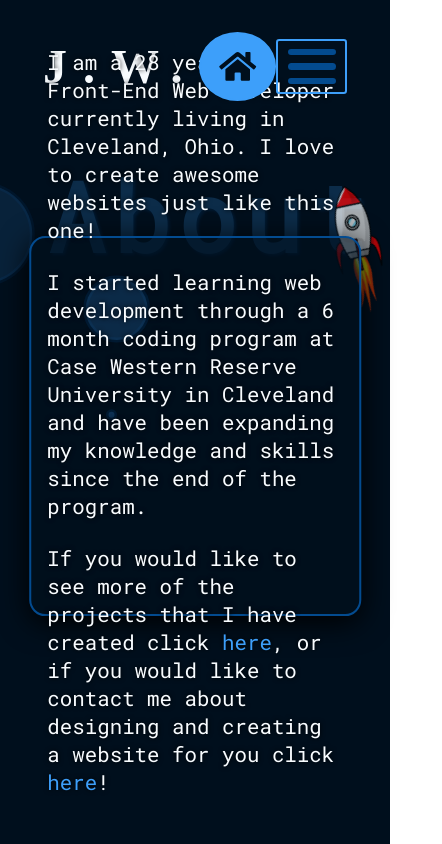
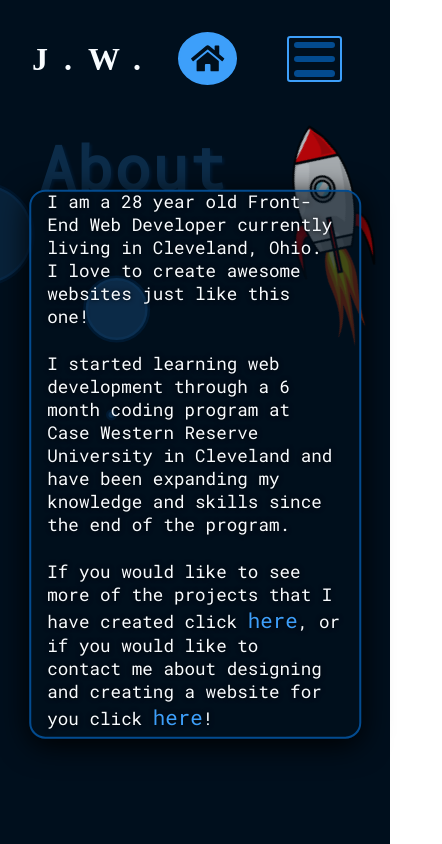
Before and after one commit to J-Whisler/iDesign-jw, a React (Create React App) app: page /about in a window 390 px wide. Shown: the top 844 px of the page, 442 px wide, since content can reach past the window. Built offline with nearby package versions, Linux system fonts and the light colour scheme; a web font is replaced by a local one.

Commit message:
mobile stylings for all pages/components

```diff
--- a/src/components/BottomLinkBar/BottomLinkBar.jsx
+++ b/src/components/BottomLinkBar/BottomLinkBar.jsx
@@ -1,5 +1,4 @@
 import React from "react";
-import { Link } from "react-router-dom";
 import ProjectsButton from "../ProjectsButton/ProjectsButton";
 import SkillsButton from "../SkillsButton/SkillsButton";
 import "./BottomLinkBar.scss";
--- a/src/components/ContactForm/ContactForm.scss
+++ b/src/components/ContactForm/ContactForm.scss
@@ -20,10 +20,16 @@
             font-family: $main-font;
             font-size: 1.5rem;
             margin-bottom: 0.5rem;
+            @media (max-width: 450px) {
+                font-size: 1.2rem;
+            }
 
             .icon {
                 font-size: 1.7rem;
                 margin-left: -1rem;
+                @media (max-width: 450px) {
+                    margin-left: -0.5rem;
+                }
             }
 
         }
--- a/src/components/HomeButton/HomeButton.scss
+++ b/src/components/HomeButton/HomeButton.scss
@@ -22,4 +22,11 @@
             box-shadow: 0 0 20px $accent-color;
         }
     }
+    @media (max-width: 450px) {
+        margin-left: 0;
+        .icon {
+            font-size: 3.3rem;
+            padding: 0.6rem 0.2rem;
+        }
+    }
 }
--- a/src/components/Logo/Logo.scss
+++ b/src/components/Logo/Logo.scss
@@ -7,5 +7,12 @@
         font-size: 3rem;
         font-family: $accent-font;
         letter-spacing: 1rem;
+
+    }
+    @media (max-width: 450px) {
+        margin-left: 0;
+        .logo {
+            font-size: 2rem;
+        }
     }
 }
--- a/src/components/MobileBurgerButton/MobileBurgerButton.scss
+++ b/src/components/MobileBurgerButton/MobileBurgerButton.scss
@@ -23,4 +23,10 @@
             margin-bottom: 0.5rem;
         }
     }
+    @media (max-width: 450px) {
+        padding: 0.2rem 0.3rem;
+        .mobileBurgerButton__containerLine {
+            padding: 0.2rem 1.3rem;
+        }
+    }
 }
--- a/src/components/PageTitle/PageTitle.scss
+++ b/src/components/PageTitle/PageTitle.scss
@@ -18,4 +18,10 @@
         left: 12%;
         letter-spacing: 0.5rem;
     }
+    @media (max-width: 450px) {
+        top: 15%;
+        font-size: 2.5rem;
+        letter-spacing: 0.1rem;
+        left: 10%;
+    }
 }
--- a/src/pages/AboutMe/AboutMe.jsx
+++ b/src/pages/AboutMe/AboutMe.jsx
@@ -18,13 +18,10 @@ const AboutMe = () => {
   const ContentBoxAnimation = {
     hidden: {
       opacity: 0,
-      height: 0,
-      width: 0,
     },
     show: {
       opacity: 1,
-      height: "50vh",
-      width: "55vw",
+
       transition: {
         type: "spring",
         stiffness: 50,
@@ -36,13 +33,10 @@ const AboutMe = () => {
   const ContentBoxMobileAnimation = {
     hidden: {
       opacity: 0,
-      height: 0,
-      width: 0,
     },
     show: {
       opacity: 1,
-      height: "45vh",
-      width: "85vw",
+
       transition: {
         type: "spring",
         stiffness: 50,
--- a/src/pages/AboutMe/AboutMe.scss
+++ b/src/pages/AboutMe/AboutMe.scss
@@ -33,6 +33,13 @@
         @media (max-width: 820px) {
             left: 80%;
             top: 25%;
+            img {
+                width: 120%;
+            }
+        }
+        @media (max-width: 8450px) {
+            left: 65%;
+            top: 20%;
             img {
                 width: 120%;
             }
@@ -78,6 +85,8 @@
         @media (max-width: 820px) {
 
             top: 50.5%;
+            height: 45vh;
+            width: 85vw;
 
             .aboutMe__contentBoxText {
                 margin: -2rem 0;
@@ -87,10 +96,21 @@
             }
 
         }
+
+        @media (max-width: 450px) {
+            height: 65vh;
+            width: 85vw;
+            top: 55%;
+            .aboutMe__contentBoxText {
+                .aboutMe__paragraph {
+                    font-size: 1.1rem;
+                }
+            }
+        }
     }
-    // @media (max-width: 820px) {
-    //     // width: 85vw;
-    //     // height: 70vh;
-    //     height: 110vh;
-    // }
+    @media (max-width: 450px) {
+        // width: 85vw;
+        // height: 70vh;
+        height: 120vh;
+    }
 }
--- a/src/pages/ContactMe/ContactMe.scss
+++ b/src/pages/ContactMe/ContactMe.scss
@@ -46,5 +46,15 @@
                 }
             }
         }
+        @media (max-width: 820px) {
+
+            top: 57%;
+            .contactMe__contentBoxLeft {
+                .contactMe__contentBoxLeftImage {
+                    width: 50%;
+
+                }
+            }
+        }
     }
 }
--- a/src/pages/MyProjects/MyProjects.scss
+++ b/src/pages/MyProjects/MyProjects.scss
@@ -28,5 +28,11 @@
             top: 60.5%;
 
         }
+        @media (max-width: 450px) {
+            // width: 85vw;
+            // height: 65vh;
+            top: 57%;
+
+        }
     }
 }
--- a/src/pages/MySkills/MySkills.scss
+++ b/src/pages/MySkills/MySkills.scss
@@ -38,5 +38,11 @@
                 grid-template-columns: repeat(1, 1fr);
             }
         }
+        @media (max-width: 4500px) {
+            width: 85vw;
+            height: 65vh;
+            top: 57%;
+
+        }
     }
 }
```
